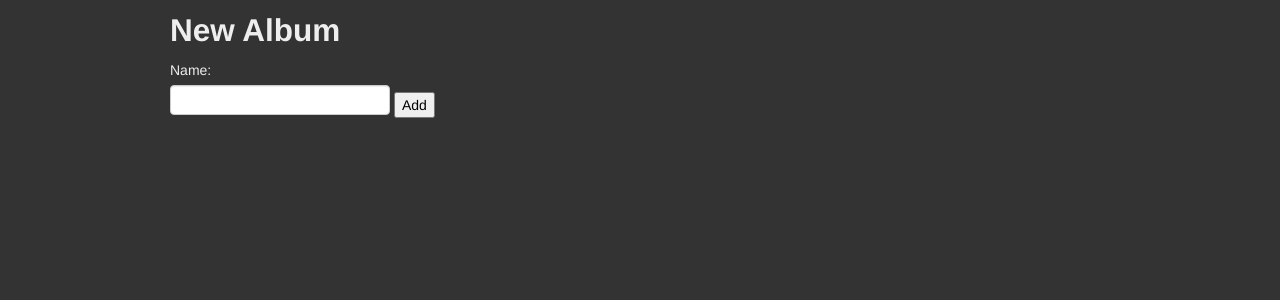
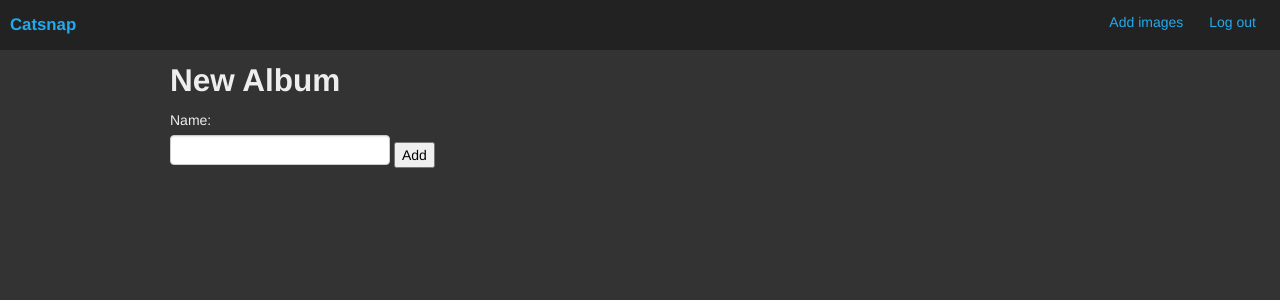
Before and after one commit to ErinCall/catsnap, a Flask app: page /new_album in a window 1280 px wide. Shown: the top 300 px of the page. Run offline with Flask 2, Linux system fonts and the light colour scheme; the visitor is signed in with stand-in values (Sample User, id 1); parts of the project's set-up code (start-up, migrations or seed data) failed here and were passed over.

Commit message:
Create a nav bar [#11]
* The stuff that was previously in <header> is now in <div.page-head>.
* Login is now in the header.
* The add-images link is now in the header.
* You can no longer view the add-images page at all when logged out.

```diff
--- a/catsnap/web/controllers/image.py
+++ b/catsnap/web/controllers/image.py
@@ -15,6 +15,7 @@ from catsnap import Client
 
 
 @formatted_route('/add', methods=['GET'])
+@login_required
 def show_add(request_format):
     session = Client().session()
     albums = session.query(Album).all()
--- a/catsnap/web/public/css/layout.css
+++ b/catsnap/web/public/css/layout.css
@@ -22,3 +22,25 @@ article {
 .data {
 	display: none;
 }
+
+header {
+    background-color: #222222;
+    padding-top: 5px;
+    padding-bottom: 5px;
+    padding-left: 10px;
+    padding-right: 10px;
+}
+
+h1 {
+    font-size: 120%;
+    line-height: 20px;
+    display: inline-block;
+}
+
+.user-actions {
+    float: right;
+}
+
+a form {
+    margin: 0;
+}
--- /dev/null
+++ b/catsnap/web/public/js/application.js
@@ -0,0 +1,9 @@
+$(document).ready(function () {
+    'use strict';
+
+    $('a.form-submitter').click(function(e) {
+        e.preventDefault();
+        $(this).children('form').submit();
+    });
+
+});
--- a/catsnap/web/public/js/edit_image.js
+++ b/catsnap/web/public/js/edit_image.js
@@ -266,7 +266,7 @@
 
 	$(function() {
 		if (window.logged_in) {
-			$('header h2').click(function(event) {
+			$('div.page-head h2').click(function(event) {
 				var on_success;
 				on_success = function(text) {
 					$('title').text(text + ' - Catsnap');
--- a/catsnap/web/templates/add.html.jinja
+++ b/catsnap/web/templates/add.html.jinja
@@ -4,11 +4,6 @@
 {% endblock title %}
 {% block content %}
     <article id="add">
-        {% if not user %}
-            <form method="post" action="{{ url_for('login') }}">
-                <input type="submit" name="login" id="login" value="Log in to add images" />
-            </form>
-        {% else %}
         <div>
             <form method="post" action="{{ url_for('add') }}" enctype="multipart/form-data" >
                 <div>
@@ -48,6 +43,5 @@
         <div>
             or <a href="{{ url_for('logout') }}">Log Out</a>.
         </div>
-        {% endif %}
     </article>
 {% endblock content %}
--- a/catsnap/web/templates/index.html.jinja
+++ b/catsnap/web/templates/index.html.jinja
@@ -9,9 +9,6 @@
             <input type="text" name="tags" id="tags" />
             <input type="submit" name="find_button" id="find_button" value="Find" />
         </form>
-    </article>
-    <article id="add">
-        <a href="{{ url_for('show_add') }}">Add images</a>
     </article>
     <article>
         Or view an album:
--- a/catsnap/web/templates/layout.html.jinja
+++ b/catsnap/web/templates/layout.html.jinja
@@ -6,16 +6,46 @@
     <link href="/public/css/layout.css" rel="stylesheet" media="screen">
 </head>
 <body>
+    <header>
+        <a href="/">
+            <h1>Catsnap</h1>
+        </a>
+        <span class="user-actions">
+            <ul class="nav-pills nav">
+                {% if user %}
+                    <li>
+                        <a href="{{ url_for('add') }}">Add images</a>
+                    </li>
+                    <li>
+                        <a href="{{ url_for('logout') }}" class="form-submitter">
+                            <form method="post" action="{{ url_for('logout') }}">
+                                Log out
+                            </form>
+                        </a>
+                    </li>
+                {% else %}
+                    <li>
+                        <a href="{{ url_for('login') }}" class="form-submitter pill">
+                            <form method="post" action="{{ url_for('login') }}">
+                                Log in
+                            </form>
+                        </a>
+                    </li>
+                {% endif %}
+            </ul>
+        </span>
+    </header>
     <div class="container">
-        <header>
+        <div class="page-head">
             {% block page_title %}
                 <h2>{{ self.title() }}</h2>
             {% endblock page_title %}
-        </header>
+        </div>
         {%block content%}{%endblock content%}
     </div>
     <script src="/public/js/jquery-2.0.0.min.js"></script>
     <script src="/public/js/underscore-min.js"></script>
+    <script src="/public/js/application.js"></script>
     {%block scripts%}{%endblock%}
 </body>
 </html>
```
Also changed, not shown: tests/web/splinter/test_edit_image.py (+2 -2 lines), tests/web/test_add.py (+1 -1 lines). Lines whose indentation alone changed are shown as unchanged.
